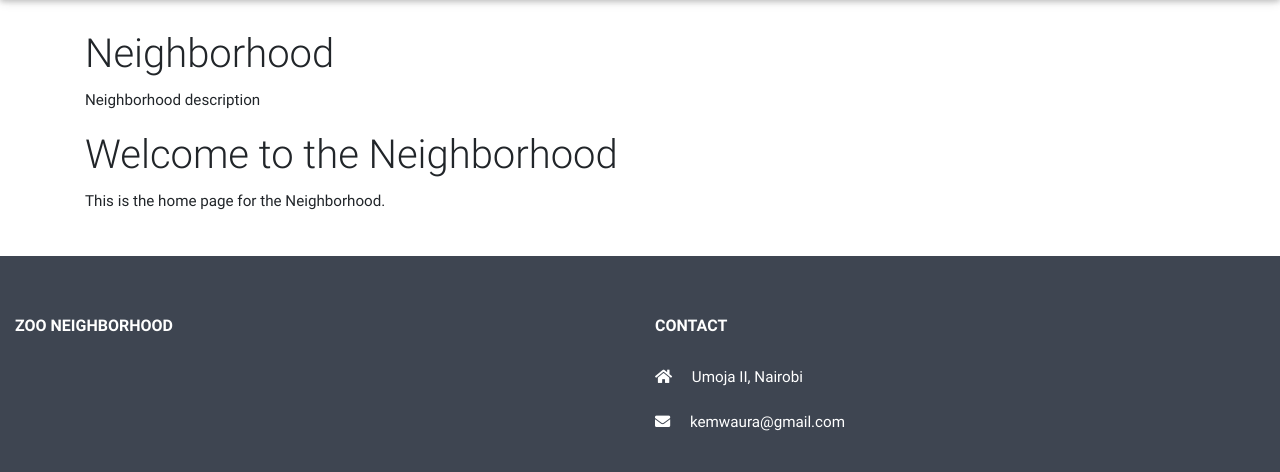
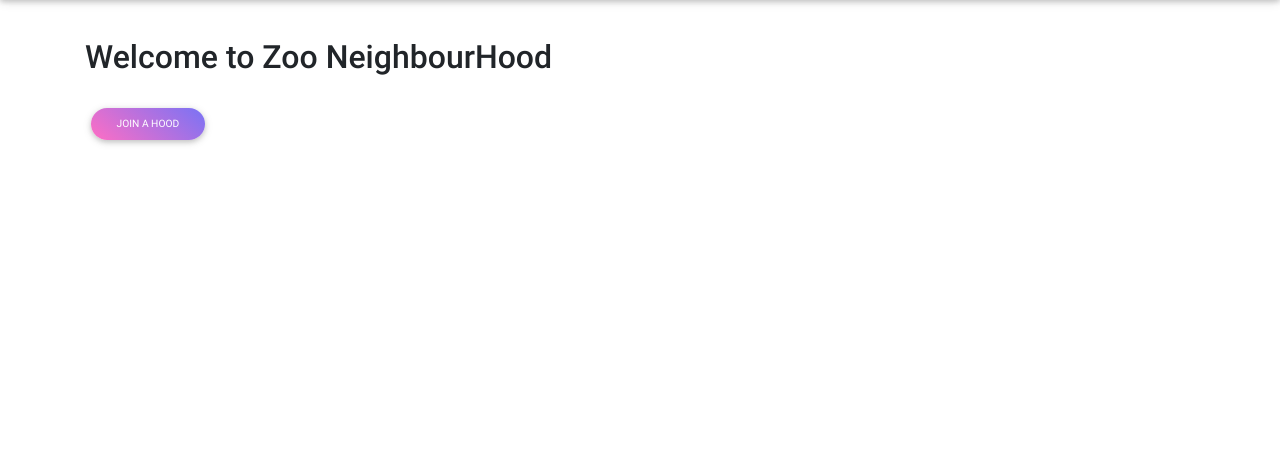
Before and after one commit to KenMwaura1/zoo_neighborhood, a Django app: page / in a window 1280 px wide. Shown: the part 98-570 px from the top of the page. Run offline with Django 3.2, Linux system fonts and the light colour scheme; the visitor is signed in with stand-in values (Sample User, id 1); some libraries are stand-ins or nearby versions.

Commit message:
cleaned up the page

```diff
--- a/z_neighborhood/templates/z_neighborhood/home.html
+++ b/z_neighborhood/templates/z_neighborhood/home.html
@@ -15,29 +15,18 @@
                         {% if neighborhood %}
                             {{ neighborhood.name }}
                         {% else %}
-                        Neighborhood
+
                         {% endif %}
                     </h1>
                 </div>
             </div>
+        </div>
+    <div class="container" style="margin-bottom: 30% ">
         <div class="row">
             <div class="col-md-12">
+                <h1 class="h2 testimonial-card">Welcome to Zoo NeighbourHood </h1>
                 <p>
-                    {% if neighborhood %}
-                        {{ neighborhood.description }}
-                    {% else %}
-                        Neighborhood description
-                    {% endif %}
-                </p>
-            </div>
-        </div>
-    </div>
-    <div class="container">
-        <div class="row">
-            <div class="col-md-12">
-                <h1>Welcome to the Neighborhood</h1>
-                <p>
-                    This is the home page for the Neighborhood.
+                    <a href="{% url 'neighborhood' %}" class="btn btn-sm purple-gradient mt-4 rounded-pill">Join a Hood</a>
                 </p>
             </div>
         </div>
```
Lines whose indentation alone changed are shown as unchanged.
